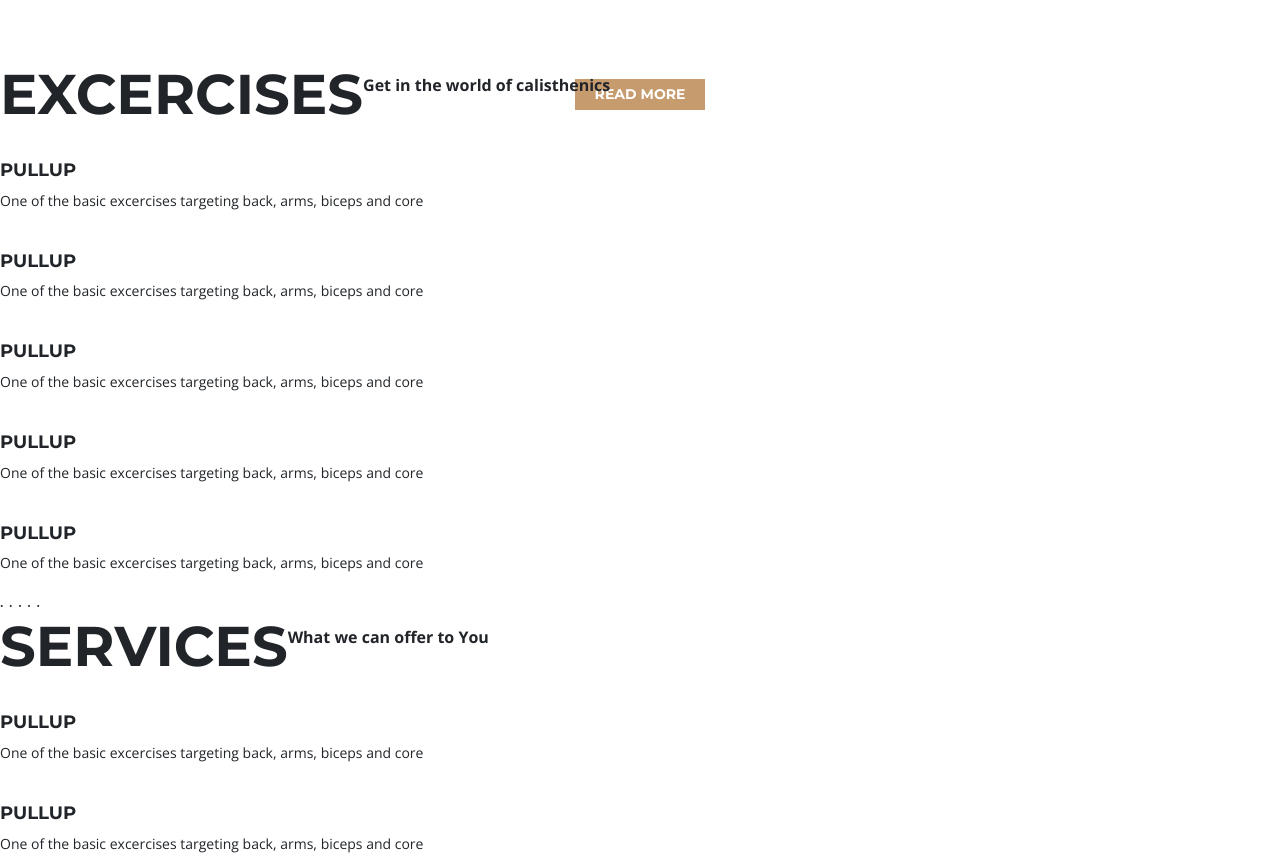
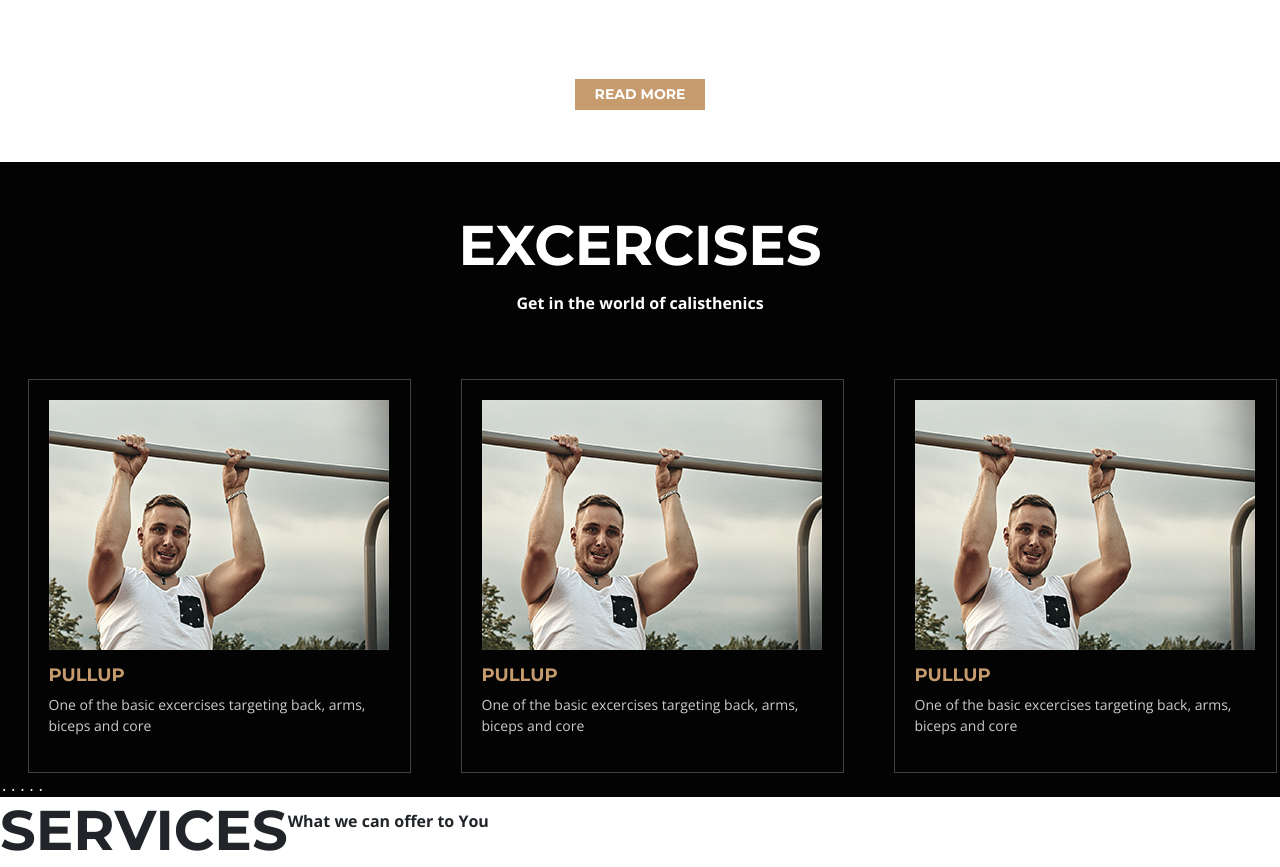
Before and after one commit to goeden22/CalisthenicsWebsite, a plain HTML site: page index.html in a window 1280 px wide. Shown: the part 1739-2606 px from the top of the page. Drawn offline with nearby package versions, Linux system fonts and the light colour scheme.

Commit message:
Basic gallery markup

```diff
--- a/index.html
+++ b/index.html
@@ -110,13 +110,14 @@
                 </div>
             </div>
         </div>
-       <div class="storyline__button"><h2 class="header header--xsmall">Read more</h2></div>
+        <div class="storyline__button">
+            <h2 class="header header--xsmall">Read more</h2>
+        </div>
     </div>
 
 
-    <div class="excersises">
-        <div class="row">
-            <div class="section header"></div>
+    <div class="excersises row">
+        <div class="row sectionheader">
             <h1 class="header header--medium">Excercises</h1>
             <h2 class="subheader">Get in the world of calisthenics</h2>
         </div>
@@ -124,38 +125,38 @@
             <div class="gallery__window">
                 <div class="gallery__container">
                     <div class="gallery__tile">
-                        <img src="" alt="" class="gallery__img">
+                        <img src="./img/excersise1.jpg" alt="" class="gallery__img">
                         <div class="gallery__sub">
-                            <h1 class="header header--small">Pullup</h1>
-                            <p class="paragraph">One of the basic excercises targeting back, arms, biceps and core</p>
+                            <h1 class="header header--small header--alt">Pullup</h1>
+                            <p class="paragraph paragraph--muted">One of the basic excercises targeting back, arms, biceps and core</p>
                         </div>
                     </div>
                     <div class="gallery__tile">
-                        <img src="" alt="" class="gallery__img">
+                        <img src="./img/excersise1.jpg" alt="" class="gallery__img">
                         <div class="gallery__sub">
-                            <h1 class="header header--small">Pullup</h1>
-                            <p class="paragraph">One of the basic excercises targeting back, arms, biceps and core</p>
+                            <h1 class="header header--small header--alt">Pullup</h1>
+                            <p class="paragraph paragraph--muted">One of the basic excercises targeting back, arms, biceps and core</p>
                         </div>
                     </div>
                     <div class="gallery__tile">
-                        <img src="" alt="" class="gallery__img">
+                        <img src="./img/excersise1.jpg" alt="" class="gallery__img">
                         <div class="gallery__sub">
-                            <h1 class="header header--small">Pullup</h1>
-                            <p class="paragraph">One of the basic excercises targeting back, arms, biceps and core</p>
+                            <h1 class="header header--small header--alt">Pullup</h1>
+                            <p class="paragraph paragraph--muted">One of the basic excercises targeting back, arms, biceps and core</p>
                         </div>
                     </div>
                     <div class="gallery__tile">
-                        <img src="" alt="" class="gallery__img">
+                        <img src="./img/excersise1.jpg" alt="" class="gallery__img">
                         <div class="gallery__sub">
-                            <h1 class="header header--small">Pullup</h1>
-                            <p class="paragraph">One of the basic excercises targeting back, arms, biceps and core</p>
+                            <h1 class="header header--small header--alt">Pullup</h1>
+                            <p class="paragraph paragraph--muted">One of the basic excercises targeting back, arms, biceps and core</p>
                         </div>
                     </div>
                     <div class="gallery__tile">
-                        <img src="" alt="" class="gallery__img">
+                        <img src="./img/excersise1.jpg" alt="" class="gallery__img">
                         <div class="gallery__sub">
-                            <h1 class="header header--small">Pullup</h1>
-                            <p class="paragraph">One of the basic excercises targeting back, arms, biceps and core</p>
+                            <h1 class="header header--small header--alt">Pullup</h1>
+                            <p class="paragraph paragraph--muted">One of the basic excercises targeting back, arms, biceps and core</p>
                         </div>
                     </div>
                 </div>
@@ -173,6 +174,7 @@
                     <i class="dot">.</i>
                 </div>
             </div>
+        </div>
         </div>
         <div class="services">
             <div class="row">
--- a/style.scss
+++ b/style.scss
@@ -50,6 +50,9 @@ z-index:2;
     font-weight: 700;
     font-size:14px;
 }
+.header--alt{
+    color: $secondary_color;
+}
 .subheader{
     font-family: $paragraph_font;
     font-size: 16px;
@@ -70,6 +73,9 @@ z-index:2;
     font-size: 14px;
     font-family: $paragraph_font;
     font-weight:400;
+    &--muted{
+        color: $primary_muted;
+    }
 }
 .sectionheader{
     display:block;
@@ -146,10 +152,11 @@ height: 20%
 }
 /*Timeline*/
 .history{
-    height: 1000px;
+
 }
 .storyline{
-    height: 80%;
+
+    height: 800px;
     &__column{
         display:flex;
         flex-direction: column;
@@ -170,6 +177,8 @@ height: 20%
         text-align: center;
         padding: 2px 20px;
         display: block;
+        margin-bottom: 50px;
+
         h2 {
             background-color: $secondary_color;
             display: inline-block;
@@ -228,3 +237,30 @@ height: 20%
         flex:2
     }
 }
+//excersises
+.excersises{
+    background-color:$reversed_bg;
+    color:$primary_color;
+}
+.gallery{
+    width:1275px;
+    margin: 0 auto;
+    &__window{
+        overflow: hidden;
+    }
+    &__container{
+        width:2400px;
+        display: flex;
+    }
+    &__tile{
+        margin: 0 25px;
+
+        width:383px;
+        box-sizing:border-box;
+        padding: 20px;
+        border: 1px solid $reversed_muted
+    }
+    &__sub{
+        padding-top: 15px
+    }
+}
```
Also changed, not shown: img/arrow.svg (added), img/excersise1.jpg (added), img/headquarter.svg (added), img/main-bg.jpg (added), img/start.svg (added), img/youtube.svg (added), style.css, 1 other file.
